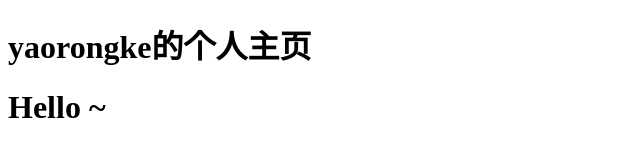
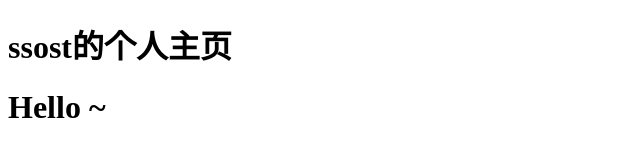
Before and after one commit to ssost/ssost.github.io, a plain HTML site: page index.html in a window 1280 px wide. Shown: the whole page, without its empty margins (0-640 px from the left). Drawn offline with Linux system fonts and the light colour scheme.

Commit message:
Update index.html

```diff
--- a/index.html
+++ b/index.html
@@ -5,7 +5,7 @@
     <title>yaorongke</title>
 </head>
 <body>
-    <h1>yaorongke的个人主页</h1>
+    <h1>ssost的个人主页</h1>
     <h1>Hello ~</h1>
 </body>
 </html>
```
